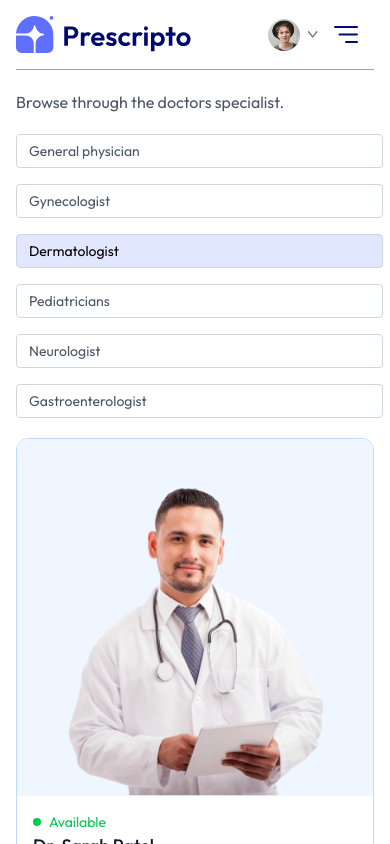
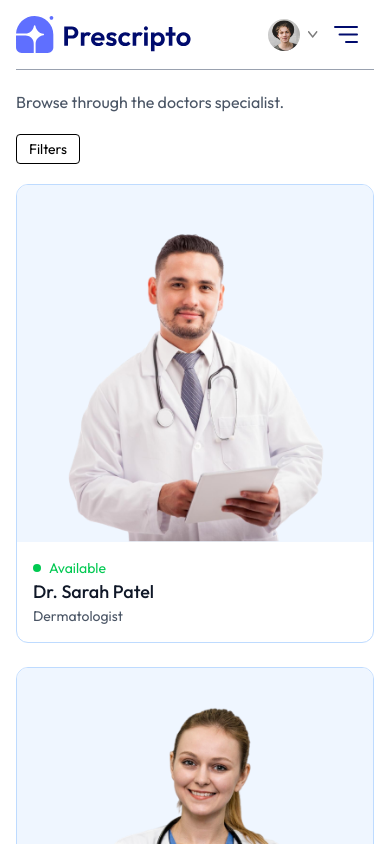
Before and after one commit to Hamimsiddiq007/prescripto, a React (Vite) app: page /doctors/Dermatologist in a window 390 px wide. Shown: the top 844 px of the page. Built offline with nearby package versions, Linux system fonts and the light colour scheme.

Commit message:
responsive done

```diff
--- a/src/components/Banner.jsx
+++ b/src/components/Banner.jsx
@@ -9,12 +9,12 @@ const Banner = () => {
   return (
     <div className='flex bg-primary rounded-lg px-6 sm:px-10 md:px-14 lg:px-12 my-20 md:mx-10'>
       {/* Left side */}
-      <div className="flex-1 pt-8 sm:py-10 md:py-16 lg:py-24 lg:pl-5">
+      <div className="flex-1 pt-8 sm:py-12 md:py-16 lg:py-24 lg:pl-5">
         <div className="text-xl sm:text-2xl md:text-3xl lg:text-5xl font-semibold text-white">
             <p>Book Appointment</p>
             <p className='mt-4'>With 100+ Trusted Doctors</p>
         </div>
-        <button onClick={() => {navigate("/login"); scrollTo(0, 0)}} className='bg-white text-sm sm:text-base text-gray-600 px-8 py-3 rounded-full mt-6 hover:scale-105 transition-all'>Create account</button>
+        <button onClick={() => {navigate("/login"); scrollTo(0, 0)}} className='bg-white text-sm sm:text-base text-gray-600 mb-8 sm:mb-0 px-8 py-3 rounded-full mt-6 hover:scale-105 transition-all'>Create account</button>
       </div>
       {/* Right side */}
       <div className="hidden md:block md:w-1/2 lg:w-92.5 relative">
--- a/src/pages/Doctors.jsx
+++ b/src/pages/Doctors.jsx
@@ -5,6 +5,7 @@ import { AppContext } from "../context/AppContext";
 const Doctors = () => {
   const { speciality } = useParams();
   const [filterDoc, setFilterDoc] = useState([]);
+  const [showFilter, setShowFilter] = useState(false);
   const navigate = useNavigate();
   const { doctors } = useContext(AppContext);
 
@@ -25,7 +26,8 @@ const Doctors = () => {
     <div>
       <p className="text-gray-600">Browse through the doctors specialist.</p>
       <div className="flex flex-col sm:flex-row items-start gap-5 mt-5">
-        <div className="flex flex-col gap-4 text-sm text-gray-600">
+        <button className={`py-1 px-3 border rounded text-sm transition-all sm:hidden ${showFilter ? 'bg-primary text-white' : ''}`} onClick={() => setShowFilter(prev => !prev)}>Filters</button>
+        <div className={`flex-col gap-4 text-sm text-gray-600 ${showFilter ? 'flex' : 'hidden sm:flex'}`}>
           <p onClick={() => speciality === 'General physician' ? navigate('/doctors') : navigate('/doctors/General physician')} className={`w-[94vw] sm:w-auto pl-3 py-1.5 pr-16 border border-gray-300 rounded transition-all cursor-pointer ${speciality === 'General physician' ? 'bg-indigo-100 text-black' : ''}`}>General physician</p>
           <p onClick={() => speciality === 'Gynecologist' ? navigate('/doctors') : navigate('/doctors/Gynecologist')} className={`w-[94vw] sm:w-auto pl-3 py-1.5 pr-16 border border-gray-300 rounded transition-all cursor-pointer ${speciality === 'Gynecologist' ? 'bg-indigo-100 text-black' : ''}`}>Gynecologist</p>
           <p onClick={() => speciality === 'Dermatologist' ? navigate('/doctors') : navigate('/doctors/Dermatologist')} className={`w-[94vw] sm:w-auto pl-3 py-1.5 pr-16 border border-gray-300 rounded transition-all cursor-pointer ${speciality === 'Dermatologist' ? 'bg-indigo-100 text-black' : ''}`}>Dermatologist</p>
```
